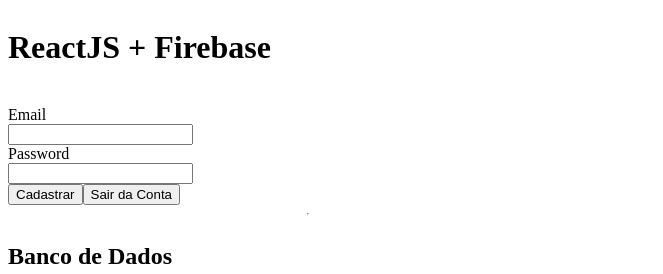
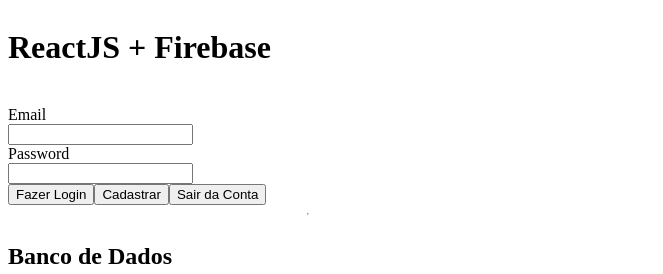
Before and after one commit to Devpe007/firebase-react, a React (Create React App) app: page / in a window 1280 px wide. Shown: the top 274 px of the page, without its empty margins (0-663 px from the left). Built offline with nearby package versions, Linux system fonts and the light colour scheme; no server answers; the database is empty.

Commit message:
create the login structure

```diff
--- a/src/App.js
+++ b/src/App.js
@@ -141,6 +141,10 @@
     await firebase.auth().signOut();
   };
 
+  async function login() {
+    alert('TESTE');
+  };
+
   return (
     <div className="app" >
       <h1>ReactJS + Firebase</h1>
@@ -169,6 +173,7 @@
         <input type="password" value={password} onChange={(event) => setPassword(event.target.value)} />
         <br />
 
+        <button onClick={login} >Fazer Login</button>
         <button onClick={registerUser} >Cadastrar</button>
         <button onClick={logOut} >Sair da Conta</button>
       </div>
```
